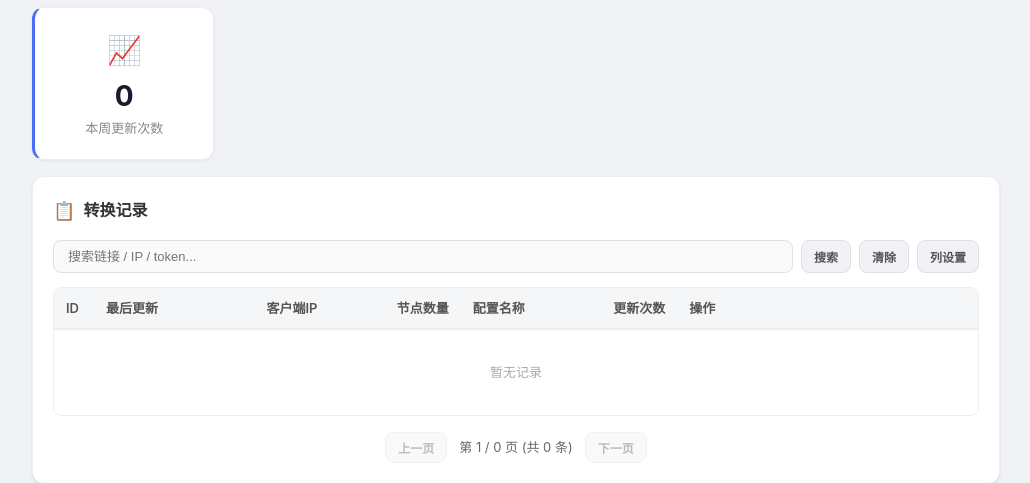
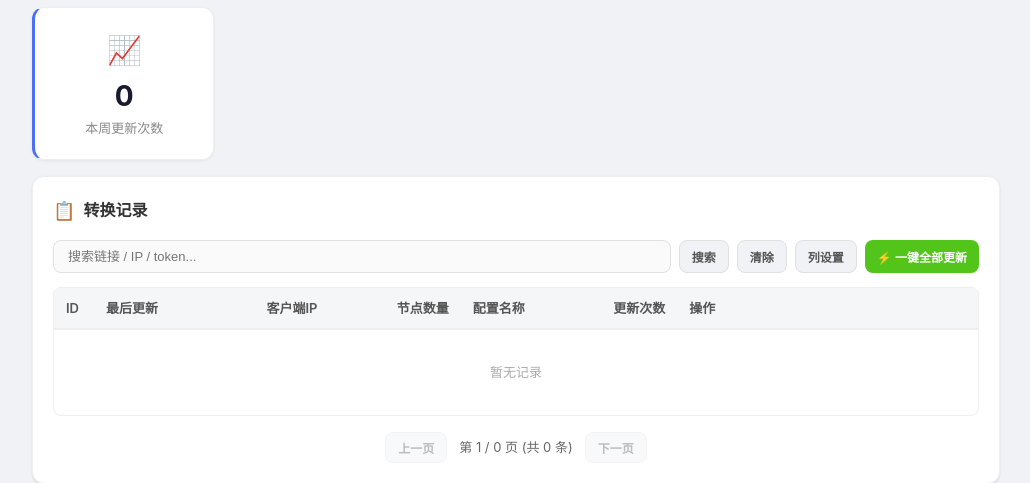
Before and after one commit to saeson001/vless2clash, a Flask app: page /manage in a window 1280 px wide. Shown: the part 259-742 px from the top of the page, without its empty margins (124-1154 px from the left). Run offline with Flask 3, Linux system fonts and the light colour scheme; the visitor is signed in with stand-in values (Sample User, id 1); data that the repository does not hold is empty.

Commit message:
v1.6.13: restore 一键全部更新 button + refreshAllRecords handler

```diff
--- a/templates/manage.html
+++ b/templates/manage.html
@@ -95,6 +95,7 @@
                     <button class="btn btn-small" onclick="loadRecords()">搜索</button>
                     <button class="btn btn-small btn-secondary" onclick="clearFilters()">清除</button>
                     <button class="btn btn-small btn-secondary" onclick="toggleColumnPanel()">列设置</button>
+                    <button class="btn btn-small btn-refresh" id="refresh-all-btn" onclick="refreshAllRecords()">⚡ 一键全部更新</button>
                     <div id="column-panel" class="column-panel" style="display:none;">
                         <div class="column-panel-title">显示列</div>
                         <label><input type="checkbox" data-col="created" onchange="toggleColumn(this)"> 时间</label>
```
